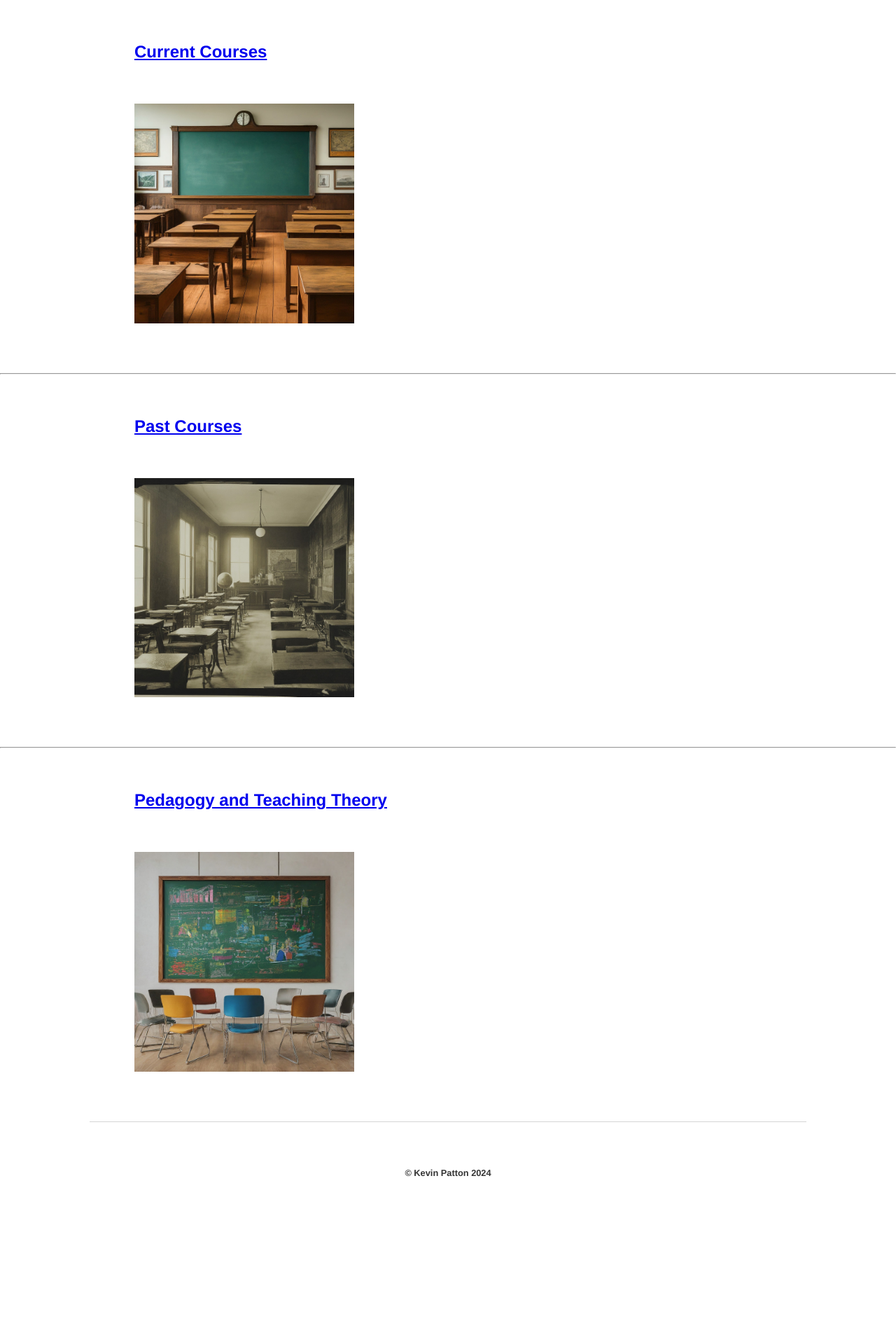
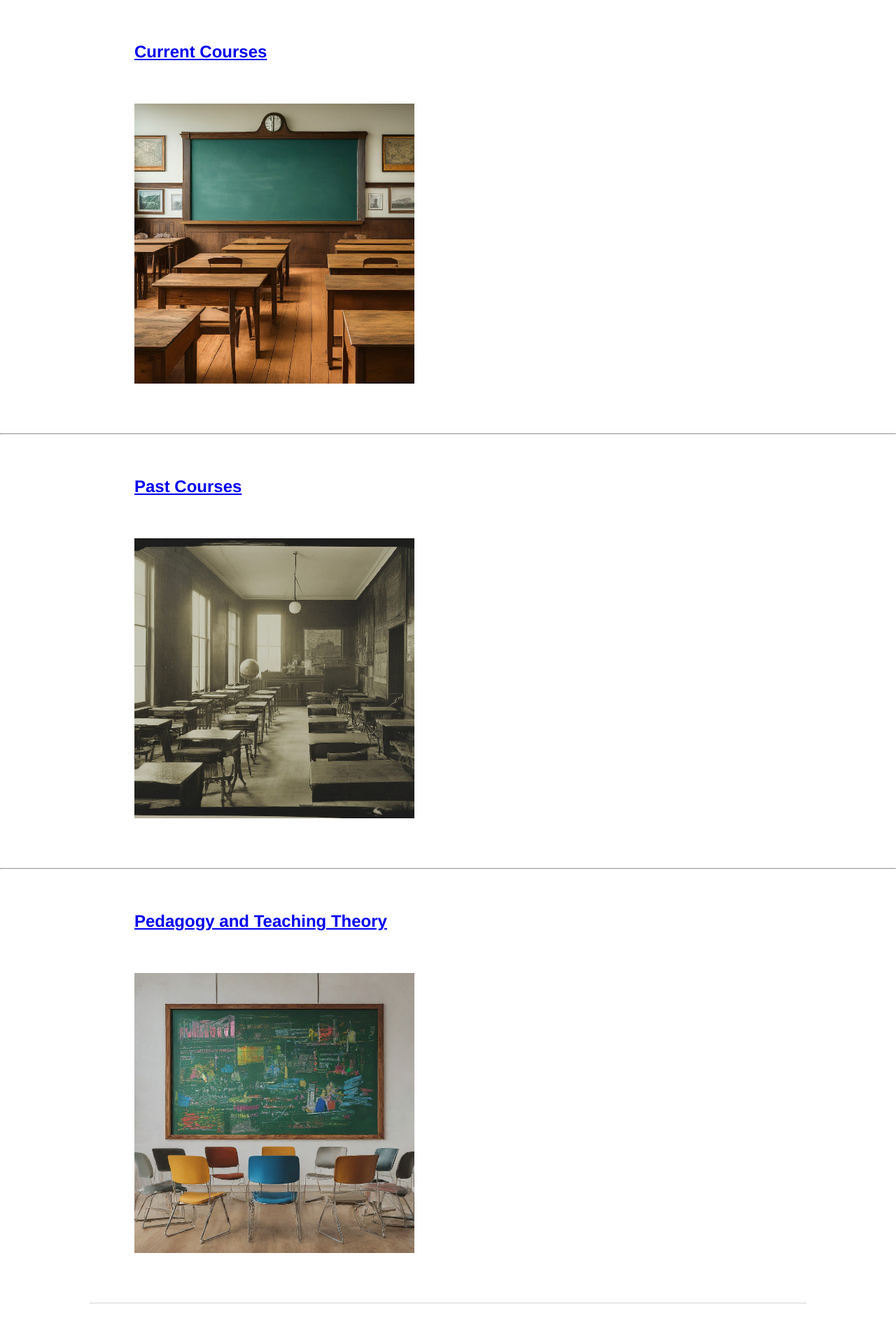
Before and after one commit to kevinjpatton/kevinjpatton.github.io, a Jekyll site: the page built from test.html, in a window 1280 px wide. Shown: the part 348-2248 px from the top of the page at 70% size. Built offline with Jekyll 4.4.1, drawn with Linux system fonts in a browser that asks for light colours; Markdown is read by kramdown in place of the engine named in the settings; before the commit the page ends 2096 px from its top, so only the background shows below that.

Commit message:
Update test.css

```diff
--- a/css/test.css
+++ b/css/test.css
@@ -182,7 +182,7 @@ table, th, td {  /* This will apply the font to the entire table */
 
 /* Thumbnail Image */
 img.thumbnail {
-    width: 35%; /* Adjust this percentage as needed */
+    width: 50%; /* Adjust this percentage as needed */
     max-width: 400px; /* Adjust this to your desired maximum width */
     height: auto; /* Maintain aspect ratio */
     object-fit: cover; /* Crop to fit the square container */
```
